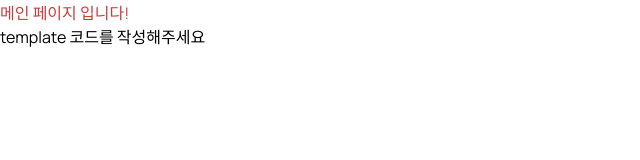
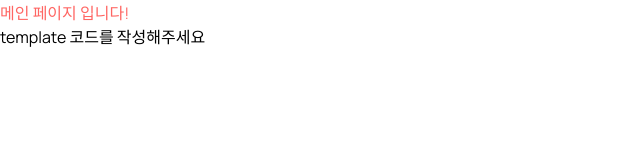
Before and after one commit to skkuding/skkuzzim, a Vue app in the folder frontend/: page / in a window 1280 px wide. Shown: the top 160 px of the page, without its empty margins (0-640 px from the left). Built offline with nearby package versions, Linux system fonts and the light colour scheme.

Commit message:
chore(fe): change theme color names (#30)

```diff
--- a/frontend/src/styles/theme.ts
+++ b/frontend/src/styles/theme.ts
@@ -1,11 +1,11 @@
 export const COLOR = {
+  blue: "#3f9dc6",
+  "dark-red": "#c63f3f",
+  gray: "#808080",
   green: "#8dc63f",
-  red: "#c63f3f",
-  pink: "#ff6663",
-  blue: "#3f9dc6",
+  "light-gray": "#d9d9d9",
+  red: "#ff6663",
   yellow: "#feb144",
-  "light-gray": "#d9d9d9",
-  gray: "#808080",
 };
 
 export const FONT_SIZE = {
```
